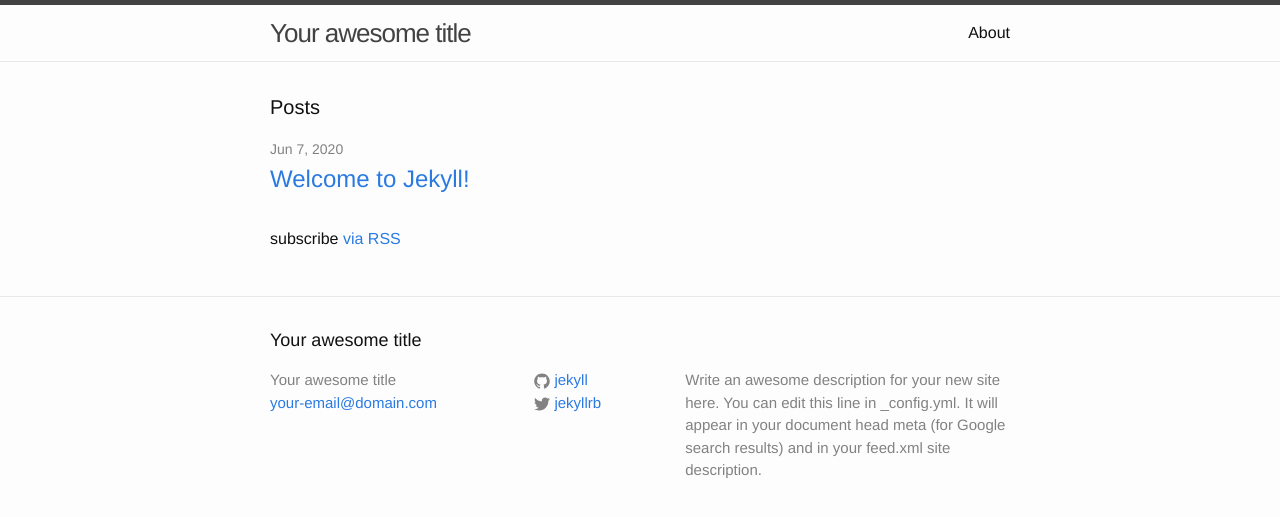
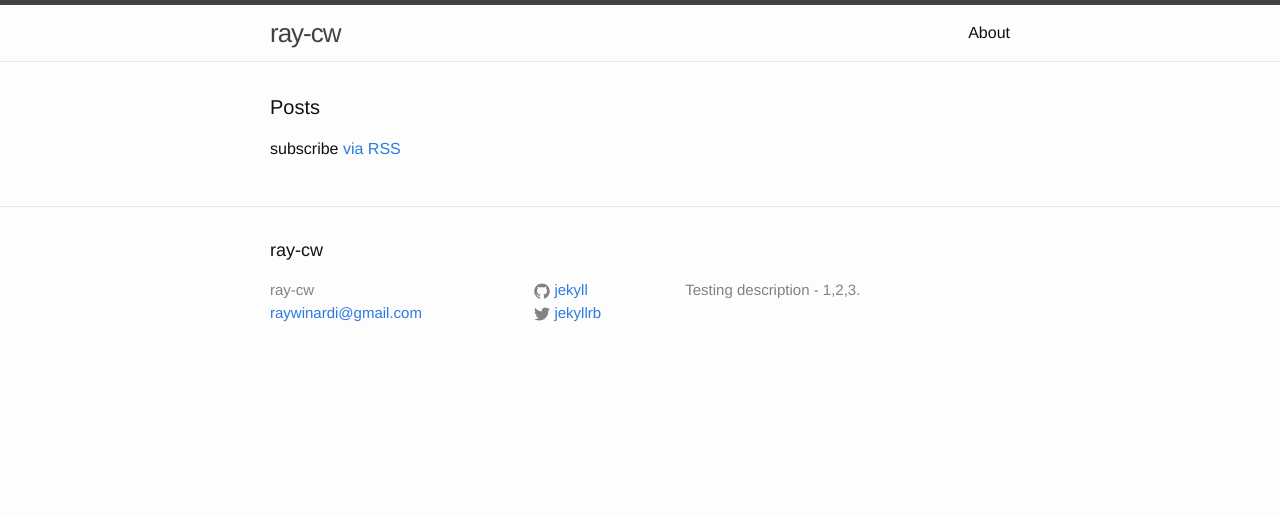
Before and after one commit to ray-cw/ray-cw.github.io, a Jekyll site: the page built from index.html, in a window 1280 px wide. Shown: the top 517 px of the page. Built offline with Jekyll 4.4.1, drawn with Linux system fonts in a browser that asks for light colours.

Commit message:
Changed description

```diff
--- a/_config.yml
+++ b/_config.yml
@@ -6,12 +6,10 @@
 # 'jekyll serve'. If you change this file, please restart the server process.
 
 # Site settings
-title: Your awesome title
-email: your-email@domain.com
+title: ray-cw
+email: raywinardi@gmail.com
 description: > # this means to ignore newlines until "baseurl:"
-  Write an awesome description for your new site here. You can edit this
-  line in _config.yml. It will appear in your document head meta (for
-  Google search results) and in your feed.xml site description.
+  Testing description - 1,2,3.
 baseurl: "" # the subpath of your site, e.g. /blog
 url: "http://yourdomain.com" # the base hostname & protocol for your site
 twitter_username: jekyllrb
```
Also changed, not shown: _posts/2020-06-07-welcome-to-jekyll.markdown (deleted, +0 -25 lines), _layouts/store.html (added), 1 other file.
